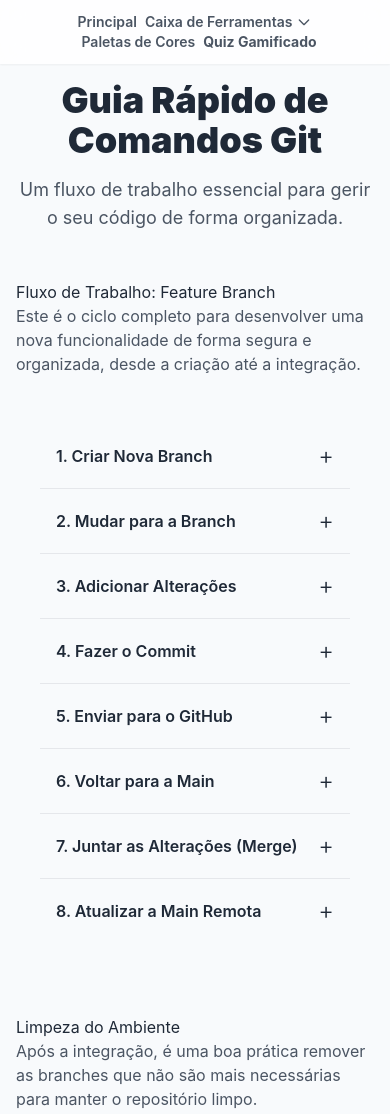
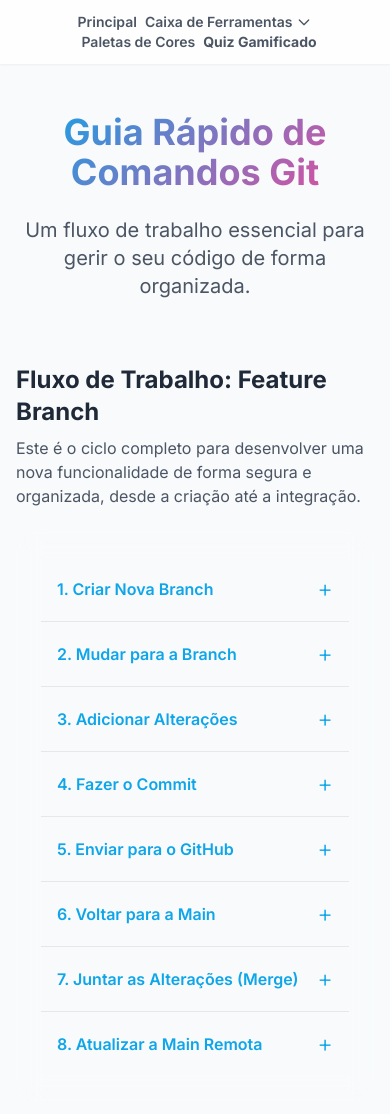
Before and after one commit to fb-brito/cerebro-do-analista, a website with bundled scripts: page guia-git.html in a window 390 px wide. Shown: the top 1114 px of the page. Built offline with nearby package versions, Linux system fonts and the light colour scheme.

Commit message:
feat: Aplica design moderno às páginas de guias
Este commit estende a refatoração da UI para as quatro páginas de guias, garantindo uma identidade visual coesa e moderna em toda a aplicação.

As seguintes páginas e seus scripts correspondentes foram atualizados:
- guia-python.html e js/guia-python.js
- guia-git.html e js/guia-git.js
- guia-sql.html e js/guia-sql.js
- guia-markdown.html e js/guia-markdown.js

As principais alterações incluem a aplicação do efeito "glass-card" nos contêineres de conteúdo, a atualização da tipografia para a fonte "Inter", a estilização dos títulos com o efeito de gradiente e a integração completa dos estilos de dark mode.

```diff
--- a/guia-git.html
+++ b/guia-git.html
@@ -6,17 +6,17 @@
     <title>Guia de Comandos Git</title>
     <link rel="preconnect" href="https://fonts.googleapis.com">
     <link rel="preconnect" href="https://fonts.gstatic.com" crossorigin>
-    <link href="https://fonts.googleapis.com/css2?family=Saira:wght@400;600;700;800&display=swap" rel="stylesheet">
+    <link href="https://fonts.googleapis.com/css2?family=Inter:wght@300;400;500;600;700;800&display=swap" rel="stylesheet">
     <link rel="stylesheet" href="/css/styles.css">
     <link rel="stylesheet" href="https://cdnjs.cloudflare.com/ajax/libs/font-awesome/6.0.0-beta3/css/all.min.css">
     <link rel="stylesheet" href="https://cdnjs.cloudflare.com/ajax/libs/prism/1.29.0/themes/prism-tomorrow.min.css">
 </head>
-<body class="antialiased">
+<body class="antialiased bg-light dark:bg-dark">
     <div id="header-placeholder"></div>
     <main class="container mx-auto p-4 md:p-8">
-        <section class="text-center mb-12">
-            <h1 class="text-4xl md:text-5xl font-black dark-accent-color mb-4">Guia Rápido de Comandos Git</h1>
-            <p class="text-lg text-gray-600 max-w-3xl mx-auto">Um fluxo de trabalho essencial para gerir o seu código de forma organizada.</p>
+        <section class="text-center mb-16 pt-8">
+            <h1 class="text-4xl md:text-5xl font-bold text-gradient mb-6">Guia Rápido de Comandos Git</h1>
+            <p class="text-xl text-gray-600 dark:text-gray-300 max-w-3xl mx-auto">Um fluxo de trabalho essencial para gerir o seu código de forma organizada.</p>
         </section>
         <div id="git-guide-container" class="max-w-4xl mx-auto"></div>
     </main>
--- a/guia-markdown.html
+++ b/guia-markdown.html
@@ -6,17 +6,17 @@
     <title>Guia Rápido de Markdown</title>
     <link rel="preconnect" href="https://fonts.googleapis.com">
     <link rel="preconnect" href="https://fonts.gstatic.com" crossorigin>
-    <link href="https://fonts.googleapis.com/css2?family=Saira:wght@400;600;700;800&display=swap" rel="stylesheet">
+    <link href="https://fonts.googleapis.com/css2?family=Inter:wght@300;400;500;600;700;800&display=swap" rel="stylesheet">
     <link rel="stylesheet" href="/css/styles.css">
     <link rel="stylesheet" href="https://cdnjs.cloudflare.com/ajax/libs/font-awesome/6.0.0-beta3/css/all.min.css">
     <link rel="stylesheet" href="https://cdnjs.cloudflare.com/ajax/libs/prism/1.29.0/themes/prism-tomorrow.min.css">
 </head>
-<body class="antialiased">
+<body class="antialiased bg-light dark:bg-dark">
     <div id="header-placeholder"></div>
     <main class="container mx-auto p-4 md:p-8">
-        <section class="text-center mb-12">
-            <h1 class="text-4xl md:text-5xl font-black dark-accent-color mb-4">Guia Rápido de Markdown</h1>
-            <p class="text-lg text-gray-600 max-w-3xl mx-auto">Um guia de referência visual com os comandos de formatação mais comuns em Markdown.</p>
+        <section class="text-center mb-16 pt-8">
+            <h1 class="text-4xl md:text-5xl font-bold text-gradient mb-6">Guia Rápido de Markdown</h1>
+            <p class="text-xl text-gray-600 dark:text-gray-300 max-w-3xl mx-auto">Um guia de referência visual com os comandos de formatação mais comuns em Markdown.</p>
         </section>
         <div id="markdown-guide" class="max-w-4xl mx-auto space-y-4"></div>
     </main>
--- a/js/guia-git.js
+++ b/js/guia-git.js
@@ -1,4 +1,5 @@
 document.addEventListener('DOMContentLoaded', () => {
+    // Dados mantidos do snapshot original
     const gitCommands = [
         { title: '1. Criar Nova Branch', command: 'git branch feature/nome-da-feature', explanation: 'Cria um novo ramo de desenvolvimento isolado. Essencial para trabalhar em novas funcionalidades sem afetar a linha principal do código.', section: 'Fluxo de Trabalho: Feature Branch' },
         { title: '2. Mudar para a Branch', command: 'git checkout feature/nome-da-feature', explanation: 'Muda o seu "ponteiro" (HEAD) para a nova branch, permitindo que você comece a fazer commits nela.', section: 'Fluxo de Trabalho: Feature Branch' },
@@ -10,34 +11,11 @@ document.addEventListener('DOMContentLoaded', () => {
         { title: '8. Atualizar a Main Remota', command: 'git push origin main', explanation: 'Após o merge local, este comando atualiza a branch `main` no repositório remoto com as novas alterações integradas.', section: 'Fluxo de Trabalho: Feature Branch' },
         { title: '9. Apagar Branch Local', command: 'git branch -d feature/nome-da-feature', explanation: 'Uma vez que a funcionalidade foi integrada, você pode apagar a branch local para manter seu ambiente de trabalho limpo.', section: 'Limpeza do Ambiente' },
         { title: '10. Apagar Branch Remota', command: 'git push origin --delete feature/nome-da-feature', explanation: 'Também remove a branch do repositório remoto (GitHub), finalizando o ciclo de vida da funcionalidade.', section: 'Limpeza do Ambiente' },
-
-        {
-            title: 'Cenário 1: Descartar uma branch com erro (antes do merge)',
-            command: '# 1. Garante que você está na branch principal\ngit checkout main\n\n# 2. Força a exclusão da branch localmente (-D)\ngit branch -D nome-da-branch-com-erro\n\n# 3. Remove a branch também do repositório remoto\ngit push origin --delete nome-da-branch-com-erro',
-            explanation: 'Use estes comandos quando você cometeu um erro em uma branch e quer simplesmente apagá-la, tanto localmente quanto no GitHub, para começar de novo. O -D maiúsculo força a exclusão local.',
-            section: 'Kit de Primeiros Socorros: Como Desfazer Ações'
-        },
-        {
-            title: 'Cenário 2: Cancelar um merge com conflito',
-            command: 'git merge --abort',
-            explanation: 'Se você tentar um "git merge" e se deparar com conflitos que não sabe resolver, este comando é seu botão de pânico. Ele cancela o merge e retorna seu projeto ao estado anterior, como se nada tivesse acontecido.',
-            section: 'Kit de Primeiros Socorros: Como Desfazer Ações'
-        },
-        {
-            title: 'Cenário 3: Reverter um merge já concluído na "main"',
-            command: '# 1. Encontre o HASH do commit de merge que você quer reverter\ngit log --oneline\n\n# 2. Crie um novo commit que desfaz o merge anterior\ngit revert -m 1 <hash_do_commit_de_merge>',
-            explanation: 'Este é o comando para o arrependimento final. Se você já integrou uma funcionalidade na main e a enviou para o GitHub, mas descobriu um grande problema, use este comando. O "git revert" cria um NOVO commit que desfaz todas as alterações do merge, mantendo o histórico intacto e seguro.',
-            section: 'Kit de Primeiros Socorros: Como Desfazer Ações'
-        },
-        // ===== ITEM ATUALIZADO COM OS COMANDOS CORRETOS =====
-        {
-            title: 'Cenário 4: Resetar o Repositório Remoto (Avançado)',
-            command: '# 1. Cria uma nova branch "órfã", sem nenhum histórico\ngit checkout --orphan nova_main\n\n# 2. Cria um commit inicial vazio para estabelecer a nova história\ngit commit --allow-empty -m "Initial commit"\n\n# 3. Renomeia a branch local para "main" para consistência\ngit branch -M main\n\n# 4. Força o envio da sua nova "main" local para a remota, apagando tudo que estava lá\ngit push origin main --force',
-            explanation: 'CUIDADO: Este é um processo destrutivo que apaga todo o histórico do seu repositório no GitHub. É útil para começar um projeto do zero em um repositório existente ou para corrigir erros graves no histórico.',
-            section: 'Kit de Primeiros Socorros: Como Desfazer Ações'
-        }
+        { title: 'Cenário 1: Descartar uma branch com erro (antes do merge)', command: '# 1. Garante que você está na branch principal\ngit checkout main\n\n# 2. Força a exclusão da branch localmente (-D)\ngit branch -D nome-da-branch-com-erro\n\n# 3. Remove a branch também do repositório remoto\ngit push origin --delete nome-da-branch-com-erro', explanation: 'Use estes comandos quando você cometeu um erro em uma branch e quer simplesmente apagá-la, tanto localmente quanto no GitHub, para começar de novo. O -D maiúsculo força a exclusão local.', section: 'Kit de Primeiros Socorros: Como Desfazer Ações' },
+        { title: 'Cenário 2: Cancelar um merge com conflito', command: 'git merge --abort', explanation: 'Se você tentar um "git merge" e se deparar com conflitos que não sabe resolver, este comando é seu botão de pânico. Ele cancela o merge e retorna seu projeto ao estado anterior, como se nada tivesse acontecido.', section: 'Kit de Primeiros Socorros: Como Desfazer Ações' },
+        { title: 'Cenário 3: Reverter um merge já concluído na "main"', command: '# 1. Encontre o HASH do commit de merge que você quer reverter\ngit log --oneline\n\n# 2. Crie um novo commit que desfaz o merge anterior\ngit revert -m 1 <hash_do_commit_de_merge>', explanation: 'Este é o comando para o arrependimento final. Se você já integrou uma funcionalidade na main e a enviou para o GitHub, mas descobriu um grande problema, use este comando. O "git revert" cria um NOVO commit que desfaz todas as alterações do merge, mantendo o histórico intacto e seguro.', section: 'Kit de Primeiros Socorros: Como Desfazer Ações' },
+        { title: 'Cenário 4: Resetar o Repositório Remoto (Avançado)', command: '# 1. Cria uma nova branch "órfã", sem nenhum histόrico\ngit checkout --orphan nova_main\n\n# 2. Cria um commit inicial vazio para estabelecer a nova história\ngit commit --allow-empty -m "Initial commit"\n\n# 3. Renomeia a branch local para "main" para consistência\ngit branch -M main\n\n# 4. Força o envio da sua nova "main" local para a remota, apagando tudo que estava lá\ngit push origin main --force', explanation: 'CUIDADO: Este é um processo destrutivo que apaga todo o histórico do seu repositório no GitHub. É útil para começar um projeto do zero em um repositório existente ou para corrigir erros graves no histórico.', section: 'Kit de Primeiros Socorros: Como Desfazer Ações' }
     ];
-
     const sectionDescriptions = {
         'Fluxo de Trabalho: Feature Branch': 'Este é o ciclo completo para desenvolver uma nova funcionalidade de forma segura e organizada, desde a criação até a integração.',
         'Limpeza do Ambiente': 'Após a integração, é uma boa prática remover as branches que não são mais necessárias para manter o repositório limpo.',
@@ -48,7 +26,6 @@ document.addEventListener('DOMContentLoaded', () => {
     if (!mainContainer) return;
 
     mainContainer.innerHTML = '';
-
     const groupedCommands = gitCommands.reduce((acc, command) => {
         const section = command.section;
         if (!acc[section]) { acc[section] = []; }
@@ -61,29 +38,28 @@ document.addEventListener('DOMContentLoaded', () => {
         sectionBlock.className = 'mb-12';
 
         const sectionTitle = document.createElement('h3');
-        sectionTitle.className = 'section-title';
+        sectionTitle.className = 'text-2xl font-bold text-gray-800 dark:text-gray-200 mb-2';
         sectionTitle.textContent = sectionName;
 
         const sectionParagraph = document.createElement('p');
-        sectionParagraph.className = 'text-gray-600 mb-6';
+        sectionParagraph.className = 'text-gray-600 dark:text-gray-400 mb-6';
         sectionParagraph.textContent = sectionDescriptions[sectionName] || '';
 
         sectionBlock.appendChild(sectionTitle);
         sectionBlock.appendChild(sectionParagraph);
 
         const accordionContainer = document.createElement('div');
-        accordionContainer.className = 'card p-6 md:p-8';
+        accordionContainer.className = 'glass-card rounded-2xl p-6 md:p-8 hover-lift';
 
         groupedCommands[sectionName].forEach(item => {
             const accordionItem = document.createElement('div');
-            accordionItem.className = 'accordion-item border-b border-gray-200 last:border-b-0';
-            // ATUALIZAÇÃO: Adicionada a classe "language-bash" na tag <code>
+            accordionItem.className = 'accordion-item border-b border-gray-200 dark:border-white/10 last:border-b-0';
             accordionItem.innerHTML = `
-                <button class="accordion-button w-full text-left p-4 font-semibold dark-accent-color focus:outline-none flex justify-between items-center">
+                <button class="accordion-button w-full text-left p-4 font-semibold text-primary focus:outline-none flex justify-between items-center">
                     <span>${item.title}</span>
                     <span class="accordion-icon transform transition-transform duration-300 text-2xl font-light">+</span>
                 </button>
-                <div class="accordion-content px-4 text-gray-700" style="max-height: 0px; overflow: hidden;">
+                <div class="accordion-content px-4 text-gray-700 dark:text-gray-300" style="max-height: 0px; overflow: hidden;">
                     <p class="py-4">${item.explanation}</p>
                     <div class="code-block mb-4">
                         <button class="copy-icon" title="Copiar comando"><i class="far fa-copy"></i></button>
@@ -95,7 +71,6 @@ document.addEventListener('DOMContentLoaded', () => {
 
             accordionItem.querySelector('.copy-icon').addEventListener('click', (e) => {
                 e.stopPropagation();
-                // Copia o texto sem os comentários para facilitar o uso
                 const commandToCopy = item.command.split('\n').filter(line => !line.trim().startsWith('#')).join('\n');
                 navigator.clipboard.writeText(commandToCopy).then(() => {
                     showCopyNotification('Comando copiado!');
```
Also changed, not shown: guia-python.html (+5 -5 lines), guia-sql.html (+6 -6 lines), js/guia-markdown.js (+9 -24 lines), js/guia-python.js (+7 -20 lines), js/guia-sql.js (+11 -38 lines).
